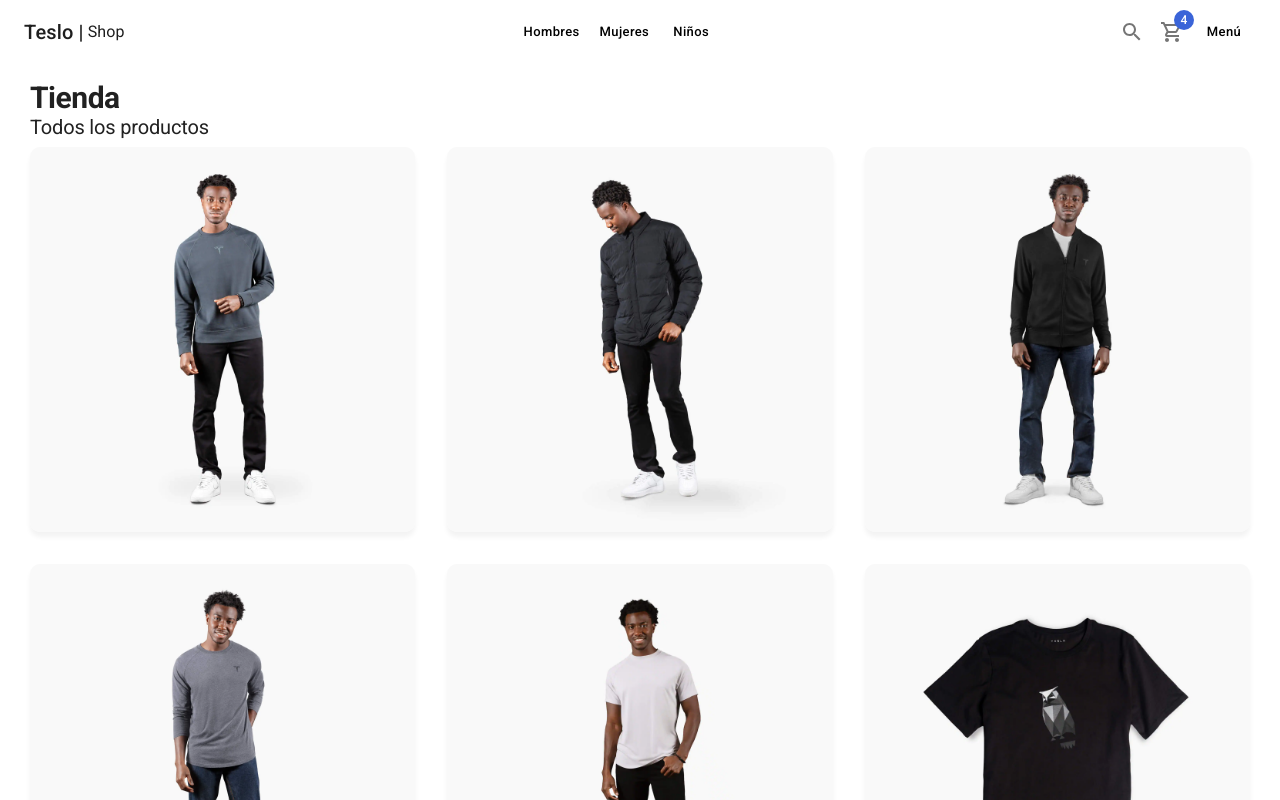
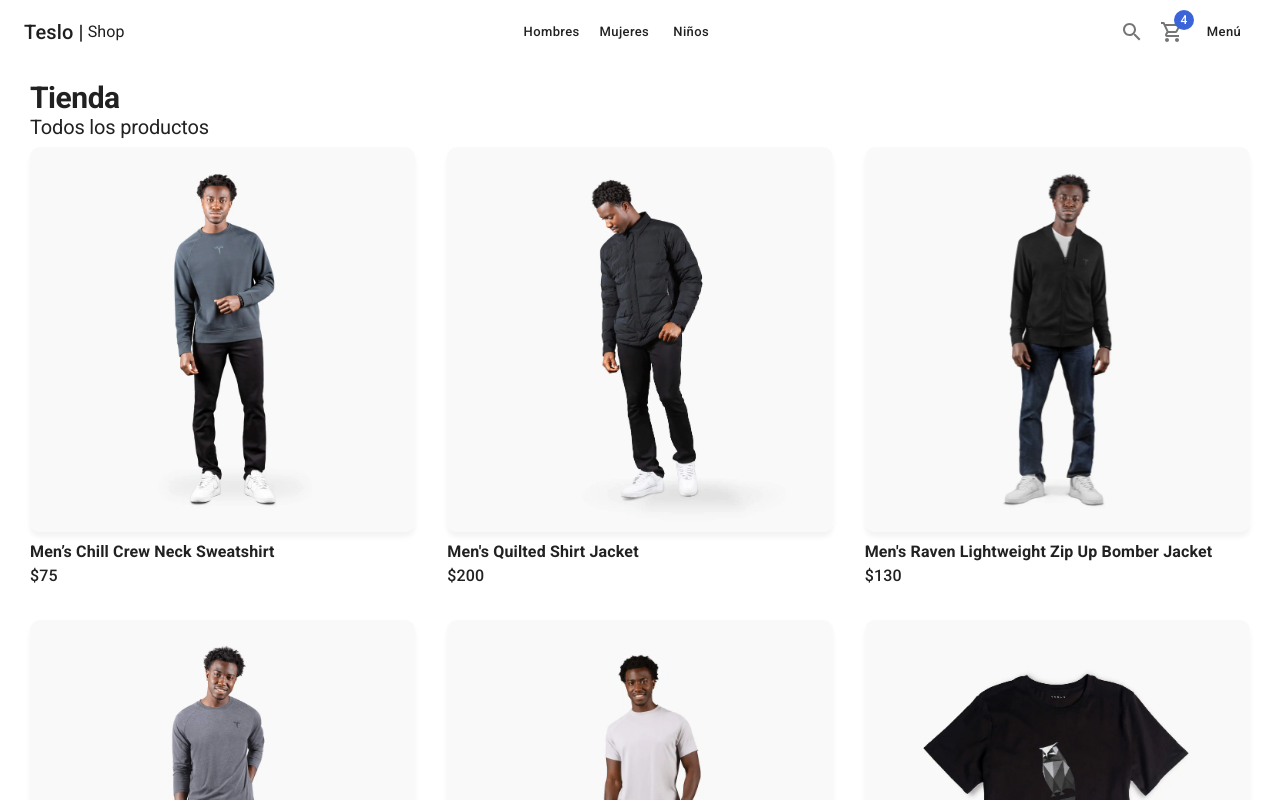
Before and after one commit to cuadros-code/teslo-shop, a Next.js app: page / in a window 1280 px wide. Shown: the top 800 px of the page. Built offline with nearby package versions, Linux system fonts and the light colour scheme.

Commit message:
product page

```diff
--- a/components/layouts/ShopLayout.tsx
+++ b/components/layouts/ShopLayout.tsx
@@ -1,5 +1,5 @@
+import { FC, ReactNode } from "react"
 import Head from "next/head"
-import { FC, ReactNode } from "react"
 import { NavBar, SideMenu } from "../ui"
 
 interface IProps {
--- a/components/products/ProductCard.tsx
+++ b/components/products/ProductCard.tsx
@@ -1,24 +1,50 @@
-import { Card, CardActionArea, CardMedia, Grid } from "@mui/material"
-import { FC } from "react"
-import { IProduct } from '../../interfaces/products';
+import { FC, useMemo, useState } from "react"
+import NextLink from "next/link"
+import { Box, Card, CardActionArea, CardMedia, Grid, Link, Typography } from "@mui/material"
+import { IProduct } from 'interfaces';
 
 interface IProps {
   product: IProduct
 }
 
 export const ProductCard: FC<IProps> = ({ product }) => {
+
+  const [isHovered, setIsHovered] = useState(false)
+
+  const productImage = useMemo(() =>{
+    return isHovered
+    ? `products/${product.images[1]}`
+    : `products/${product.images[0]}`
+  }, [isHovered, product.images])
+
   return (
     <>
-      <Grid item xs={6} sm={4}>
+      <Grid
+        item
+        xs={6}
+        sm={4}
+        onMouseEnter={() => setIsHovered(true)}
+        onMouseLeave={() => setIsHovered(false)}
+      >
         <Card>
+          <NextLink href="/product/slug" passHref prefetch={false} >
+            <Link>
               <CardActionArea>
                 <CardMedia
                   component='img'
-              image={`products/${product.images[0]}`}
+                  className='fadeIn'
+                  image={productImage}
                   alt={product.title}
                 />
               </CardActionArea>
+            </Link>
+          </NextLink>
         </Card>
+
+        <Box sx={{ mt:1 }} className='fadeIn' >
+          <Typography fontWeight={700}>{product.title}</Typography>
+          <Typography fontWeight={500}>${product.price}</Typography>
+        </Box>
       </Grid>
     </>
   )
--- a/components/products/ProductList.tsx
+++ b/components/products/ProductList.tsx
@@ -1,6 +1,6 @@
 import { FC } from "react"
 import { Grid } from "@mui/material"
-import { IProduct } from "../../interfaces"
+import { IProduct } from "interfaces"
 import ProductCard from "./ProductCard"
 
 interface IProps {
--- a/pages/404.tsx
+++ b/pages/404.tsx
@@ -1,5 +1,5 @@
 import { Box, Typography } from '@mui/material';
-import { ShopLayout } from '../components/layouts';
+import { ShopLayout } from 'components/layouts';
 
 export const Page404 = () => {
   return (
--- a/pages/_app.tsx
+++ b/pages/_app.tsx
@@ -1,7 +1,7 @@
-import '../styles/globals.css'
 import type { AppProps } from 'next/app'
 import { CssBaseline, ThemeProvider } from '@mui/material'
-import { lightTheme } from '../themes';
+import { lightTheme } from 'themes';
+import '../styles/globals.css'
 
 function MyApp({ Component, pageProps }: AppProps) {
   return (
--- a/themes/light-theme.ts
+++ b/themes/light-theme.ts
@@ -1,6 +1,4 @@
 import { createTheme } from '@mui/material/styles';
-import { red,  } from '@mui/material/colors';
-
 
 export const lightTheme = createTheme({
   palette: {
@@ -10,6 +8,9 @@ export const lightTheme = createTheme({
     },
     secondary: {
       main: '#3A64D8'
+    },
+    info: {
+      main: '#fff'
     }
   },
   components: {
@@ -54,11 +55,10 @@ export const lightTheme = createTheme({
         variant: 'contained',
         size: 'small',
         disableElevation: true,
+        color: 'info',
       },
       styleOverrides: {
         root: {
-          backgroundColor: 'white',
-          color: 'black',
           textTransform: 'none',
           boxShadow: 'none',
           borderRadius: 10,
--- a/tsconfig.json
+++ b/tsconfig.json
@@ -13,7 +13,8 @@
     "resolveJsonModule": true,
     "isolatedModules": true,
     "jsx": "preserve",
-    "incremental": true
+    "incremental": true,
+    "baseUrl": "."
   },
   "include": ["next-env.d.ts", "**/*.ts", "**/*.tsx"],
   "exclude": ["node_modules"]
```
Also changed, not shown: pages/index.tsx (+5 -5 lines), pages/product/slug.tsx (added, +45 -0 lines). Lines whose indentation alone changed are shown as unchanged.
